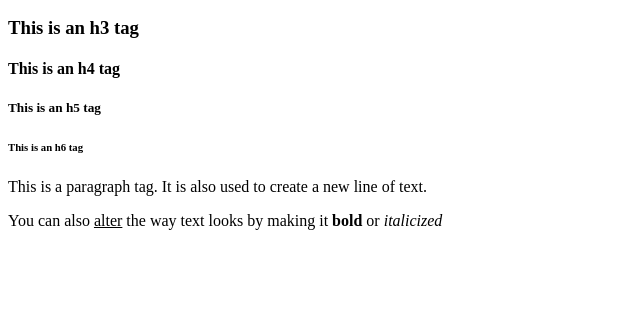
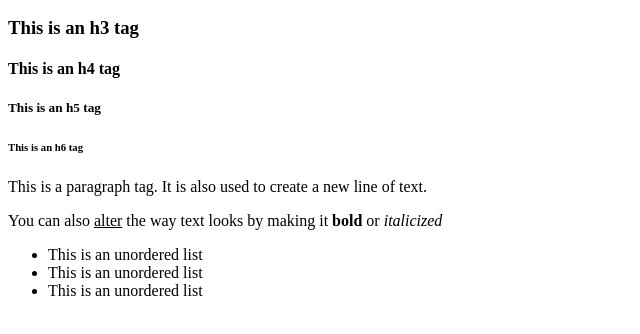
Before and after one commit to DhanushkaChandimal/html-basics, a plain HTML site: page index.html in a window 1280 px wide. Shown: the part 110-444 px from the top of the page, without its empty margins (0-640 px from the left). Drawn offline with Linux system fonts and the light colour scheme.

Commit message:
Add unordered list

```diff
--- a/index.html
+++ b/index.html
@@ -26,5 +26,11 @@
             by making it <strong>bold</strong> or <em>italicized</em>
         </p>
 
+        <ul>
+            <li>This is an unordered list</li>
+            <li>This is an unordered list</li>
+            <li>This is an unordered list</li>
+        </ul>
+
     </body>
 </html>
```
